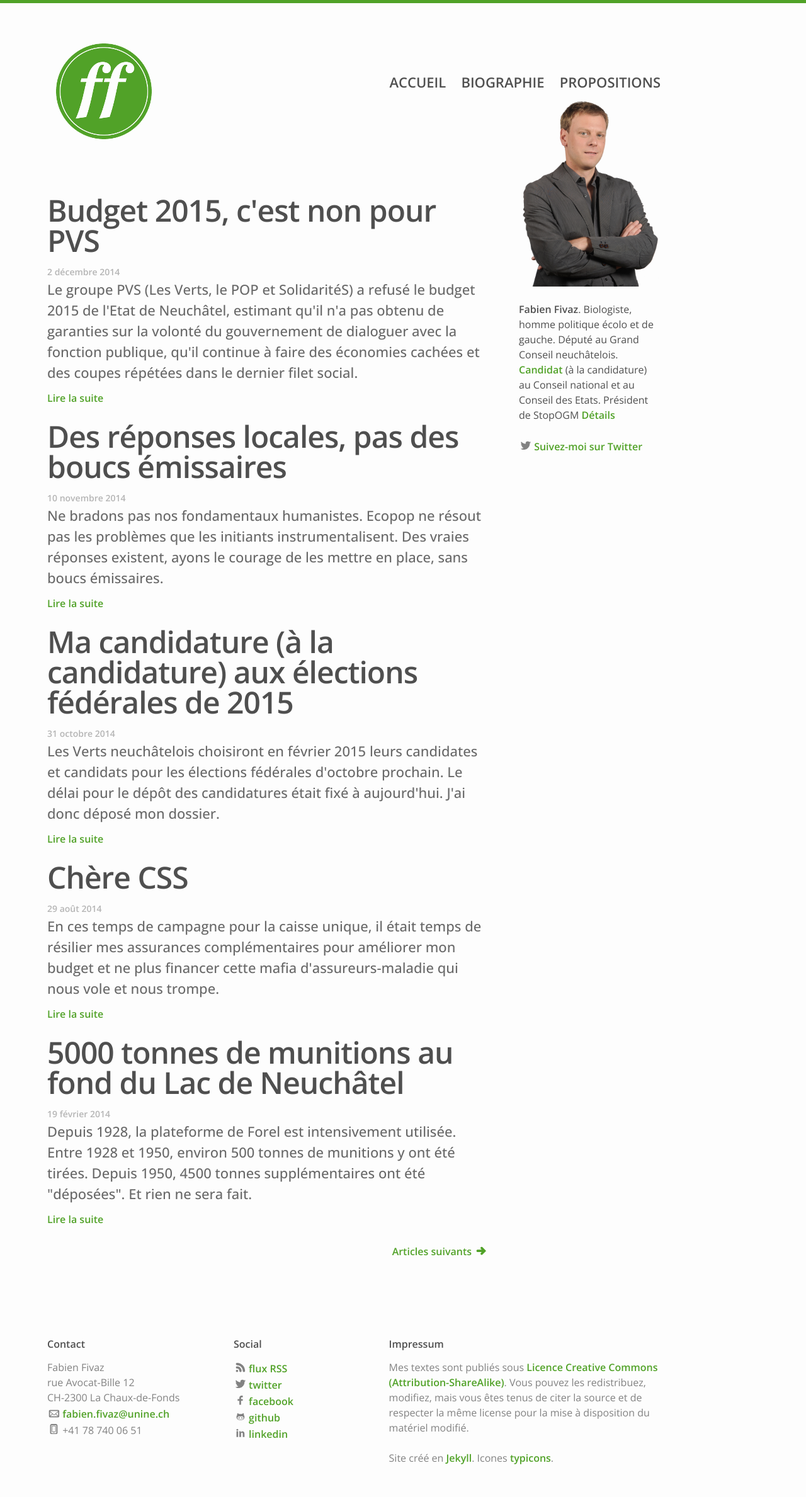
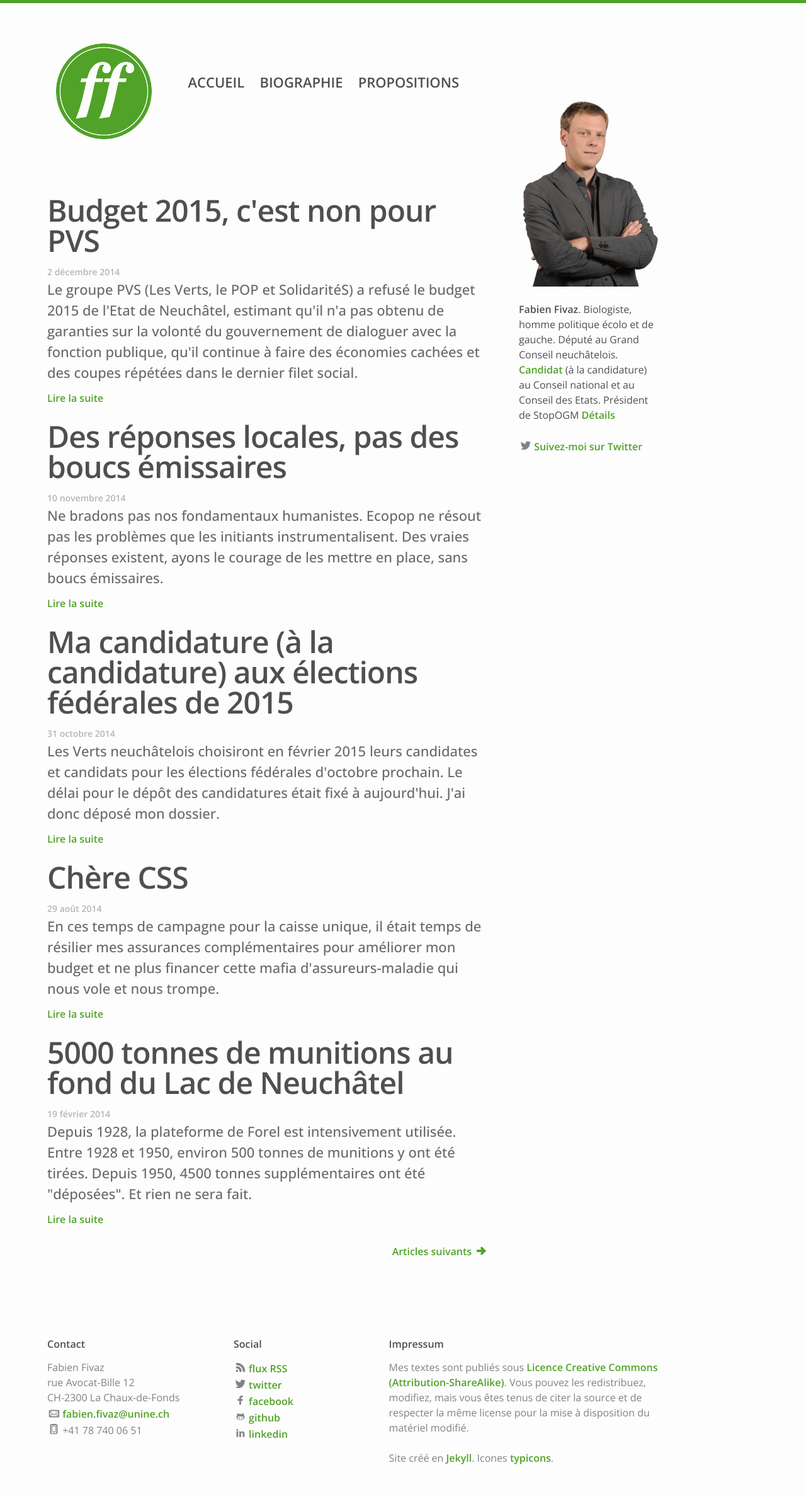
Before and after one commit to ffivaz/ffivaz.github.io, a Jekyll site: the page built from index.html, in a window 1280 px wide. Shown: the whole page at 63% size. Built offline with Jekyll 4.4.1, drawn with Linux system fonts in a browser that asks for light colours; nearby versions of some CDN libraries; the list of posts is cut into pages by our own code.

Commit message:
assets removed, space freed

```diff
--- a/_sass/_layout.scss
+++ b/_sass/_layout.scss
@@ -27,7 +27,7 @@
     float:right;
     margin-top: 50px;
     line-height: 56px;
-
+    margin-right: 320px;
 
     .menu-icon {
         display: none;
```
